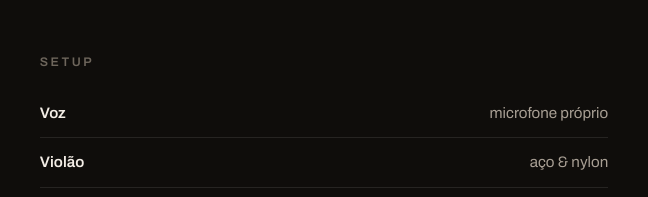
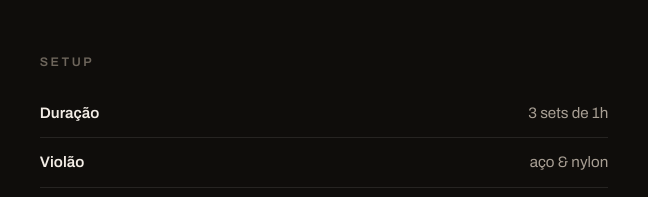
Before and after one commit to MarlonLotici/webpage-musica, a plain HTML site: page index.html in a window 1280 px wide. Shown: the part 1718-1915 px from the top of the page, 521-1169 px from the left. Drawn offline with Linux system fonts and the light colour scheme.

Commit message:
Troca atributo de Setup por duração dos sets
Substitui "Voz · microfone próprio" (info óbvia) por "Duração · 3
sets de 1h" — dado prático que o contratante precisa pra organizar
a programação da noite, seguindo o padrão de EPKs profissionais.

Co-Authored-By: Claude Sonnet 5 <noreply@anthropic.com>

```diff
--- a/index.html
+++ b/index.html
@@ -111,7 +111,7 @@
                 <div class="setup">
                     <h3 class="setup-title">Setup</h3>
                     <ul>
-                        <li><span>Voz</span><em>microfone próprio</em></li>
+                        <li><span>Duração</span><em>3 sets de 1h</em></li>
                         <li><span>Violão</span><em>aço &amp; nylon</em></li>
                         <li><span>Loop station</span><em>camadas ao vivo</em></li>
                         <li><span>PA</span><em>conforme o local</em></li>
```
